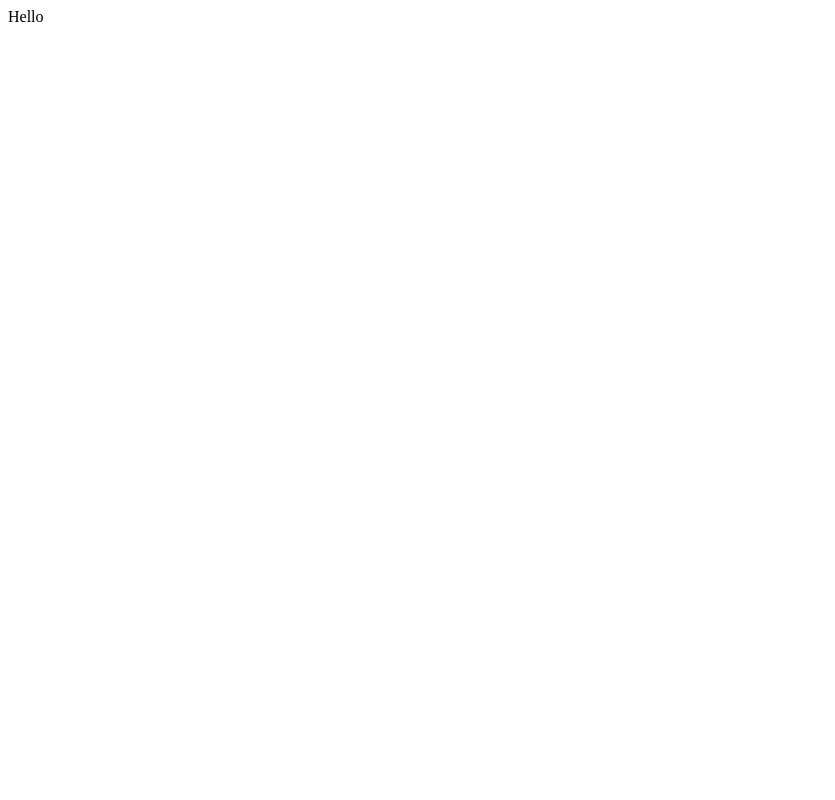
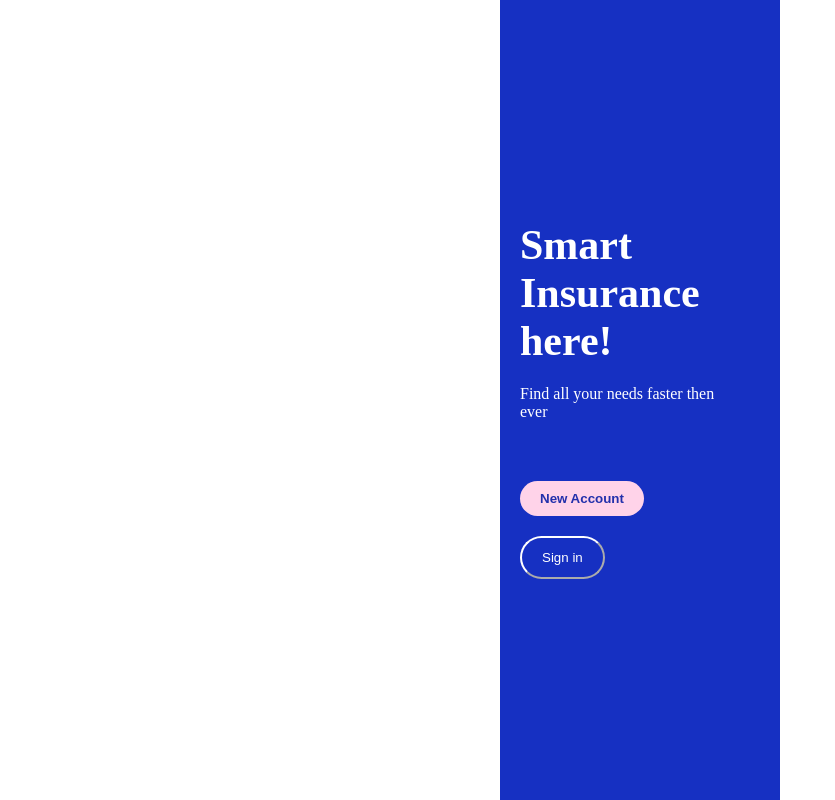
Before and after one commit to NadushaNovy/ClassworkFE, a plain HTML site: page 15novPractic/test.html in a window 1280 px wide. Shown: the whole page, without its empty margins (0-835 px from the left). Drawn offline with Linux system fonts and the light colour scheme.

Commit message:
new test

```diff
--- a/15novPractic/test.html
+++ b/15novPractic/test.html
@@ -1,15 +1,69 @@
 <!DOCTYPE html>
 <html lang="en">
-<head>
-    <meta charset="UTF-8">
-    <meta http-equiv="X-UA-Compatible" content="IE=edge">
-    <meta name="viewport" content="width=device-width, initial-scale=1.0">
+  <head>
+    <meta charset="UTF-8" />
+    <meta http-equiv="X-UA-Compatible" content="IE=edge" />
+    <meta name="viewport" content="width=device-width, initial-scale=1.0" />
     <title>test</title>
     <style>
+        * {
+        margin: 0;
+        padding: 0;
+        box-sizing: border-box;
+      }
+
+      html,
+      body,
+      .wrapper {
+        height: 100%;
+      }
+      body {
+        display: flex;
+        justify-content: center;
+      }
+      .wrapper {
+        width: 280px;
+        background: #1630c2 ;
+        color: white;
+        display: flex;
+        flex-direction: column;
+        justify-content: center;
+        align-items: flex-start;
+        gap: 20px;
+        padding: 0 40px 0 20px;
+
+      }
+      h1 {
+        font-size: 42px;
+      }
+      p {
+        padding-bottom: 40px;
+      }
+      .newAccount {
+        border-radius: 20px;
+        padding: 10px 20px;
+        color: #2230ab;
+        background: #ffd3e9;
+        border-style: none;
+        font-weight: 600;
+      }
+      .signIn {
+        border-radius: 25px;
+        padding: 12px 20px;
+        border-color: white;
+        background: #1630c2;
+        color: white;
+      }
+
 
     </style>
-</head>
-<body>
-   <div>Hello</div>
-</body>
+  </head>
+  <body>
+    <div class="wrapper">
+      <h1>Smart Insurance here!</h1>
+      <p>Find all your needs faster then ever</p>
+      <button class="newAccount">New Account</button>
+      <button class="signIn">Sign in</button>
+    </div>
+  </body>
 </html>
```
Also changed, not shown: 1 other file.
